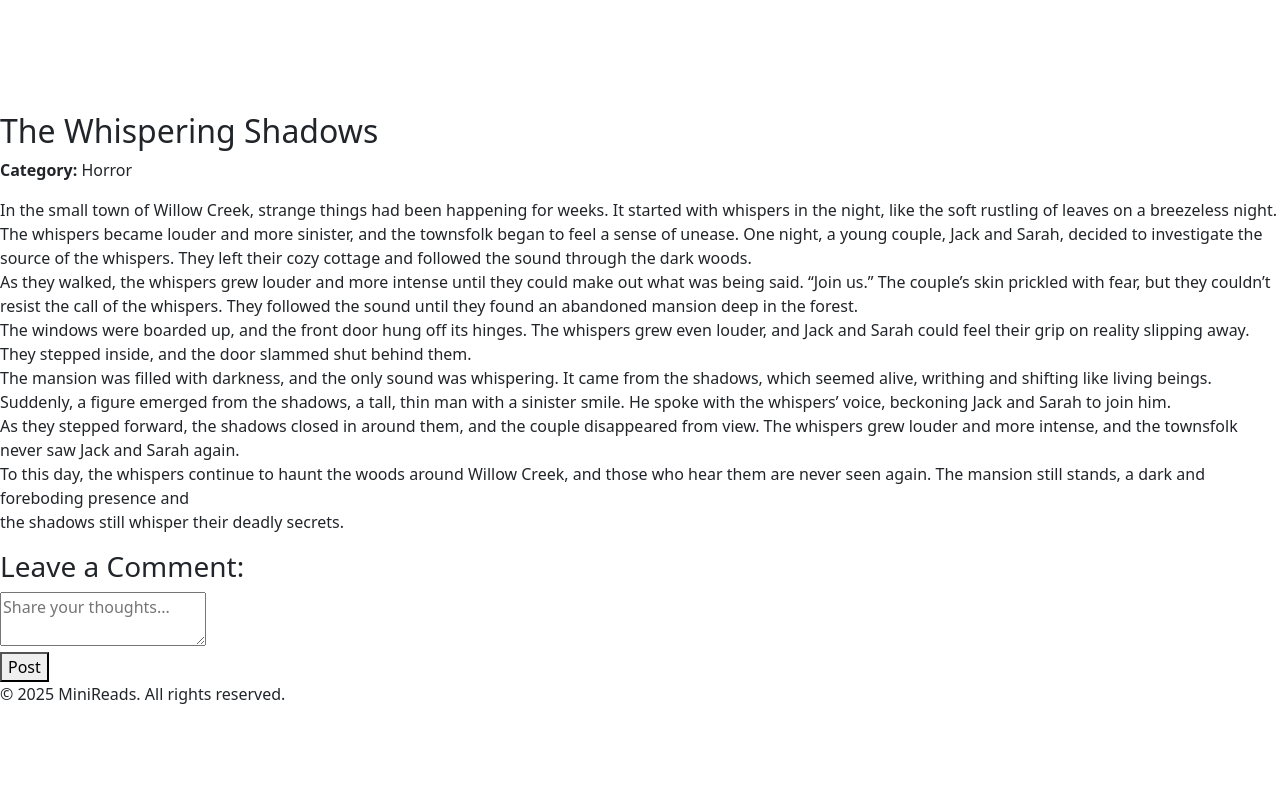
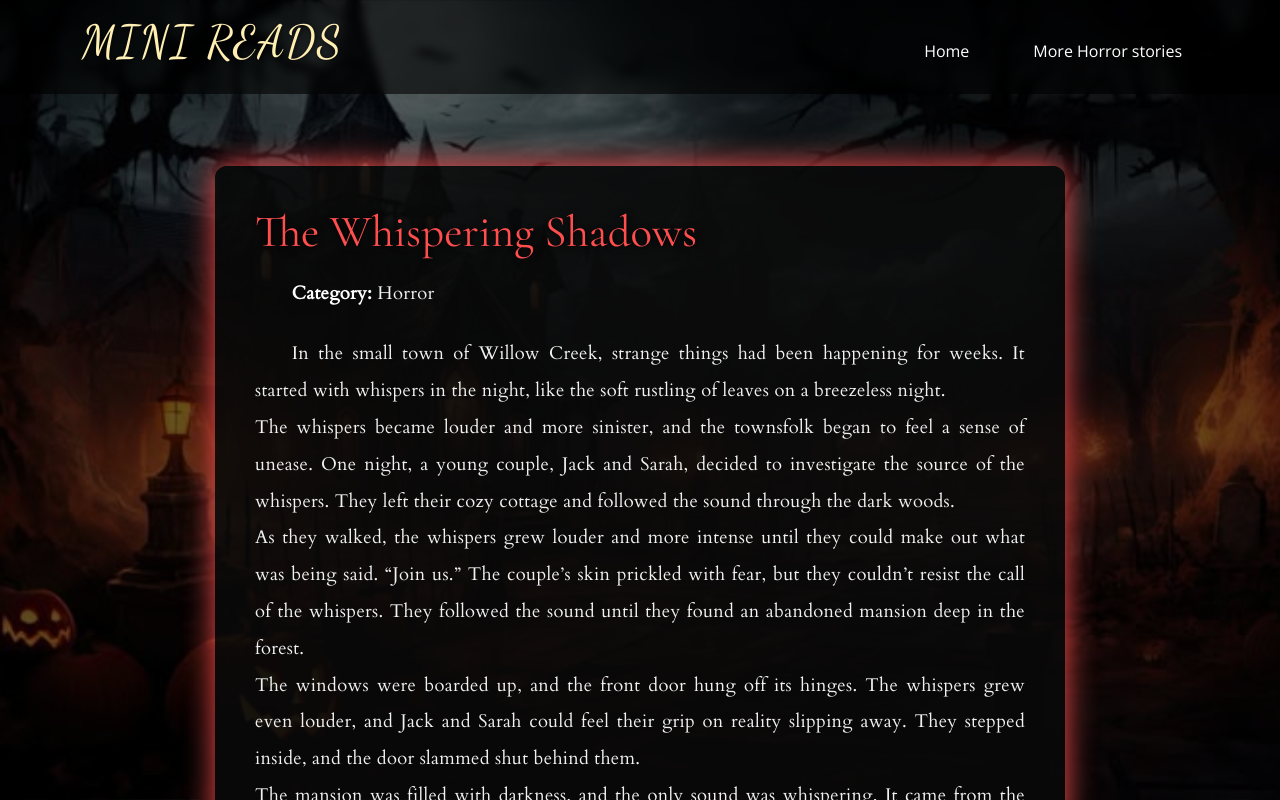
Before and after one commit to ChandrikaMudhiraj/MINIREADS-WEBSITE, a plain HTML site: page stories/horror/the-whispering-shadows.html in a window 1280 px wide. Shown: the top 800 px of the page. Drawn offline with nearby package versions, Linux system fonts and the light colour scheme.

Commit message:
Updated index and category pages, styled horror section, removed broken horror story file

```diff
--- a/stylesheets/horror.css
+++ b/stylesheets/horror.css
@@ -0,0 +1,185 @@
+@import url('https://fonts.googleapis.com/css2?family=Cardo&family=Cormorant+Garamond:wght@600&display=swap');
+body.horror {
+  font-family: 'Open Sans', sans-serif;
+  margin: 0;
+  padding: 0;
+  background: url('../images/horror.jpg') no-repeat center center fixed;
+  background-size: cover;
+  height: 100vh;
+  color: #fff;
+  display: flex;
+  flex-direction: column;
+}
+body.home {
+  font-family: 'Cardo', serif;
+  background: url('../images/horrormain.jpg') no-repeat center center fixed;
+  background-size: cover;
+  color: #fff;
+  margin: 0;
+  padding: 0;
+}
+
+body::before {
+  content: '';
+  position: fixed;
+  top: 0; left: 0; right: 0; bottom: 0;
+  background: rgba(0, 0, 0, 0.6);
+  z-index: -1;
+}
+
+/* Header */
+header {
+  background-color: rgba(0, 0, 0, 0.4); /* Transparent with fallback */
+  backdrop-filter: blur(6px);
+  padding: 1rem;
+  text-align: center;
+}
+
+header h1 {
+  font-family: 'Satisfy', cursive;
+  font-size: 3.5rem;
+  color: #ffefb3;
+  letter-spacing: 2px;
+}
+.site-title {
+  font-family: 'Dancing Script', cursive;
+  font-size: 2.8rem;
+  color: #ffefb3;
+  letter-spacing: 2px;
+  text-shadow: 1px 1px 4px rgba(0, 0, 0, 0.6);
+}
+
+
+nav ul {
+  list-style: none;
+  display: flex;
+  gap: 2rem;
+  justify-content: center;
+  padding: 0;
+  margin: 0.5rem 0 0 0;
+}
+
+nav ul li a {
+  color: #ddd;
+  text-decoration: none;
+  font-weight: bold;
+  transition: color 0.3s ease;
+}
+
+nav ul li a:hover,
+nav ul li a.active {
+  color: white;
+  text-decoration: underline;
+}
+.navbar-transparent {
+  background-color: rgba(0, 0, 0, 0.6); /* semi-transparent black */
+  backdrop-filter: blur(5px); /* optional: adds a glassy blur effect */
+}
+
+.story-listing {
+  max-width: 800px;
+  margin: 3rem auto;
+  padding: 2rem;
+  background-color: rgba(0, 0, 0, 0.7);
+  border-radius: 10px;
+  box-shadow: 0 0 20px red;
+}
+
+.story-listing h2 {
+  font-size: 2.5rem;
+  color: #ff4e4e;
+  margin-bottom: 1.5rem;
+}
+
+.story-listing ul {
+  padding: 0;
+  list-style: none;
+}
+
+.story-listing ul li {
+  margin-bottom: 1rem;
+}
+
+.story-listing ul li a {
+  color: #ffb3b3;
+  text-decoration: none;
+  font-size: 1.2rem;
+  transition: color 0.3s;
+}
+
+.story-listing ul li a:hover {
+  color: white;
+  text-decoration: underline;
+}
+
+.story-content {
+  background-color: rgba(10, 10, 10, 0.85);
+  padding: 2.5rem;
+  max-width: 850px;
+  margin: 3rem auto;
+  border-radius: 12px;
+  box-shadow: 0 0 30px #ff4e4e;
+  font-family: 'Cardo', serif;
+}
+
+.story-content h2 {
+  font-size: 2.8rem;
+  color: #ff4e4e;
+  font-family: 'Cormorant Garamond', serif;
+  text-shadow: 1px 1px 6px black;
+  margin-bottom: 1rem;
+}
+
+.story-content p {
+  font-size: 1.15rem;
+  line-height: 2;
+  text-align: justify;
+  text-indent: 2em;
+  margin-bottom: 1.5rem;
+  letter-spacing: 0.3px;
+  color: #f1f1f1;
+}
+
+.story-content strong {
+  color: #ffffff;
+  font-weight: bold;
+}
+
+.comments {
+  background-color: rgba(255, 255, 255, 0.05);
+  padding: 1rem;
+  border-top: 2px solid #ff4e4e;
+  margin-top: 2rem;
+  border-radius: 5px;
+}
+
+.comments textarea {
+  width: 100%;
+  height: 100px;
+  background-color: #111;
+  color: #fff;
+  border: 1px solid #ff4e4e;
+  padding: 0.5rem;
+  resize: vertical;
+}
+
+.comments button {
+  background-color: #ff4e4e;
+  color: white;
+  padding: 0.5rem 1rem;
+  border: none;
+  margin-top: 0.5rem;
+  cursor: pointer;
+  transition: background-color 0.3s;
+}
+
+.comments button:hover {
+  background-color: darkred;
+}
+
+footer {
+  text-align: center;
+  padding: 1rem;
+  color: #999;
+  font-size: 0.9rem;
+}
```
Also changed, not shown: categories.html (+10 -6 lines), index.html (+2 -2 lines), stories/horror/the whispering shadows.html (deleted, +0 -57 lines).
